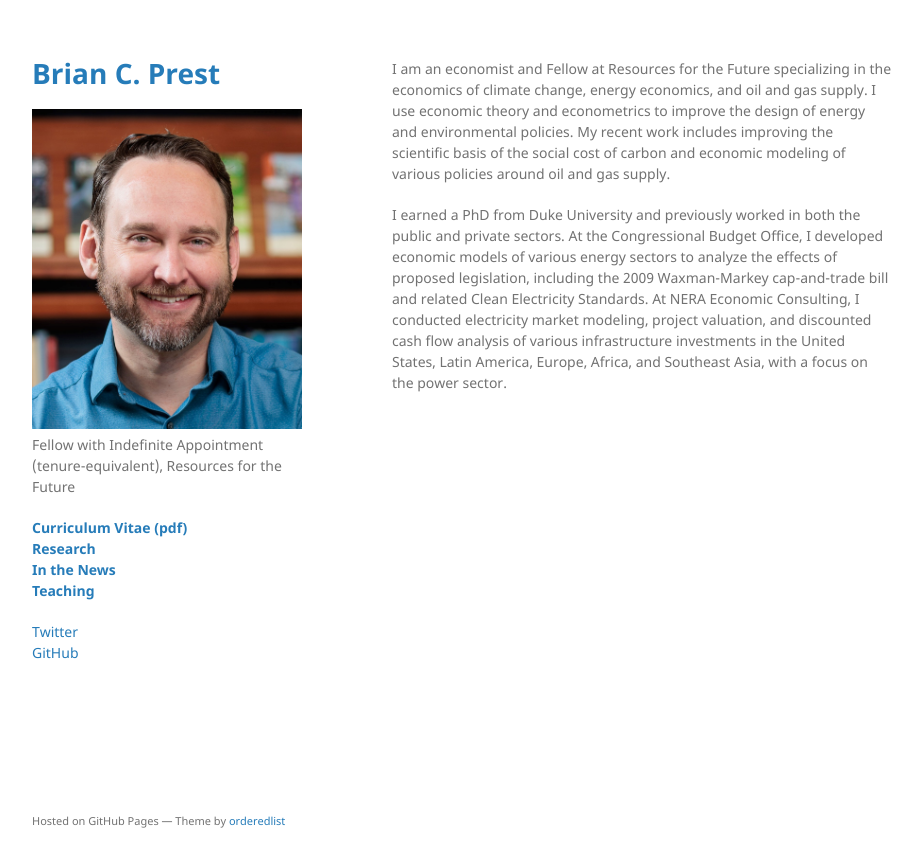
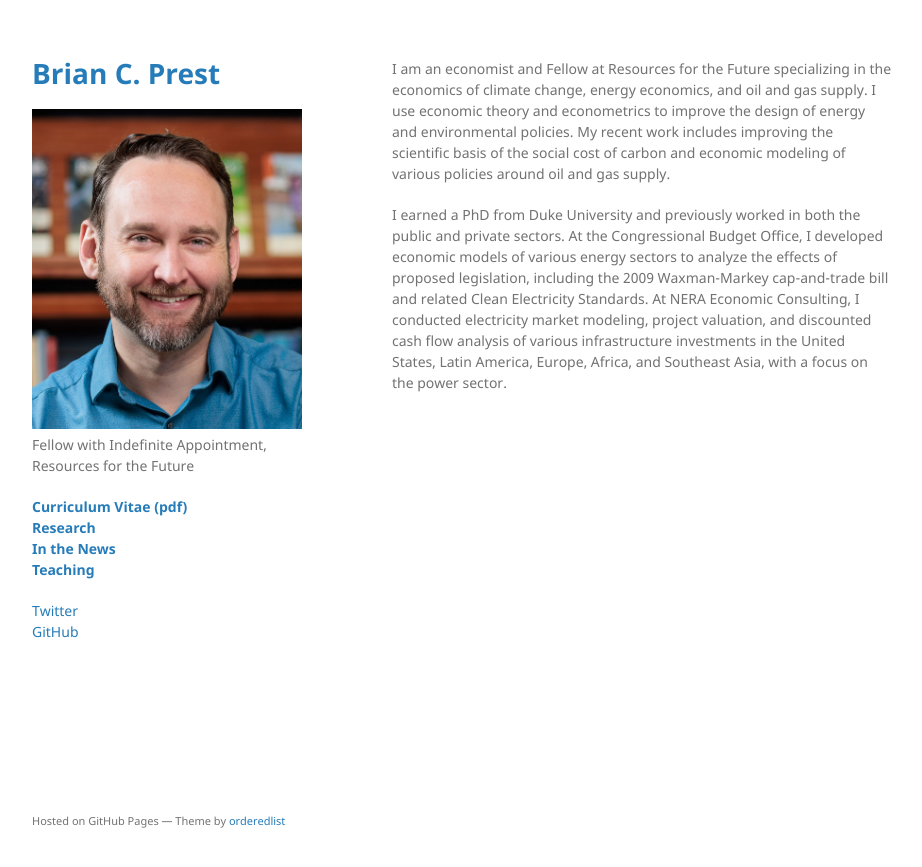
Before and after one commit to bprest/bprest.github.io, a Jekyll site: the page built from index.md, in a window 1280 px wide. Shown: the top 867 px of the page, without its empty margins (178-1100 px from the left). Built offline with Jekyll 4.4.1, drawn with Linux system fonts in a browser that asks for light colours.

```diff
--- a/_config.yml
+++ b/_config.yml
@@ -4,7 +4,7 @@ email: prest@rff.org
 twitter_username: bprest
 github_username: bprest
 logo: /assets/img/Prest Headshot.jpg
-description: Fellow with Indefinite Appointment (tenure-equivalent), Resources for the Future
+description: Fellow with Indefinite Appointment, Resources for the Future
 show_downloads: false
 google_analytics: G-BK3KGS4XHE
 theme: jekyll-theme-minimal
```
